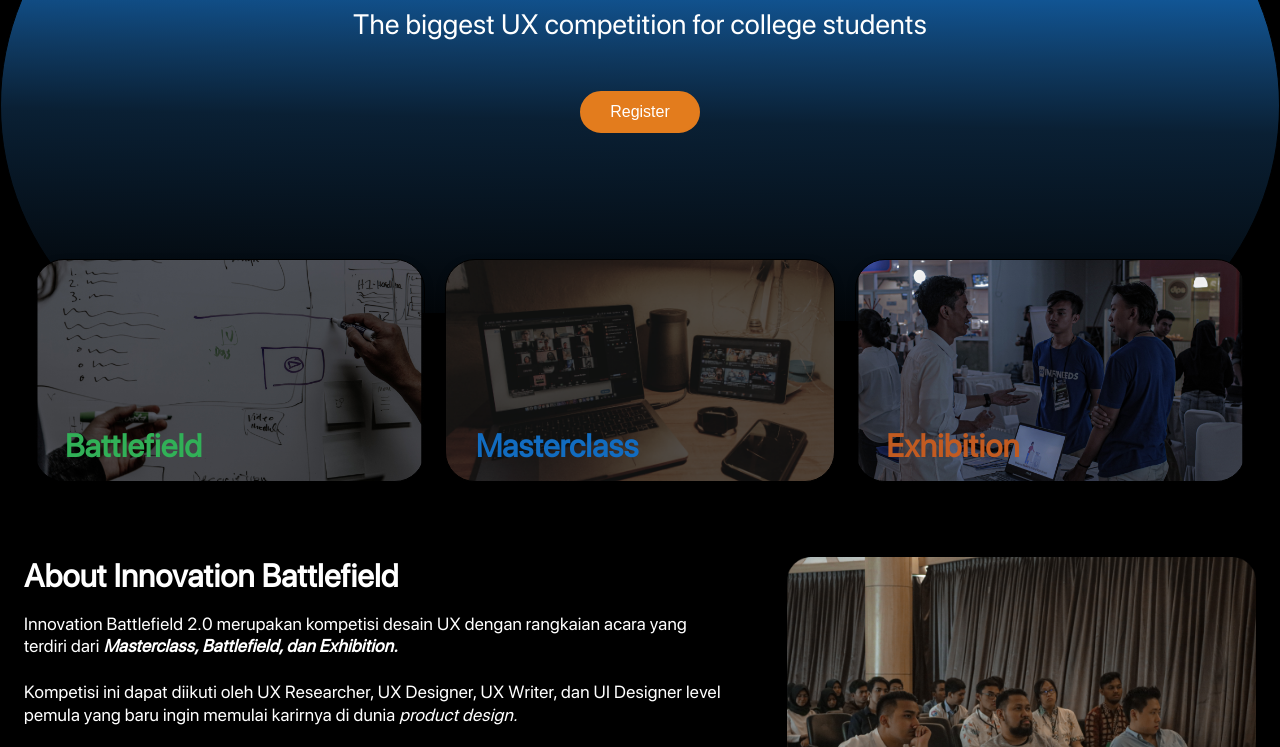
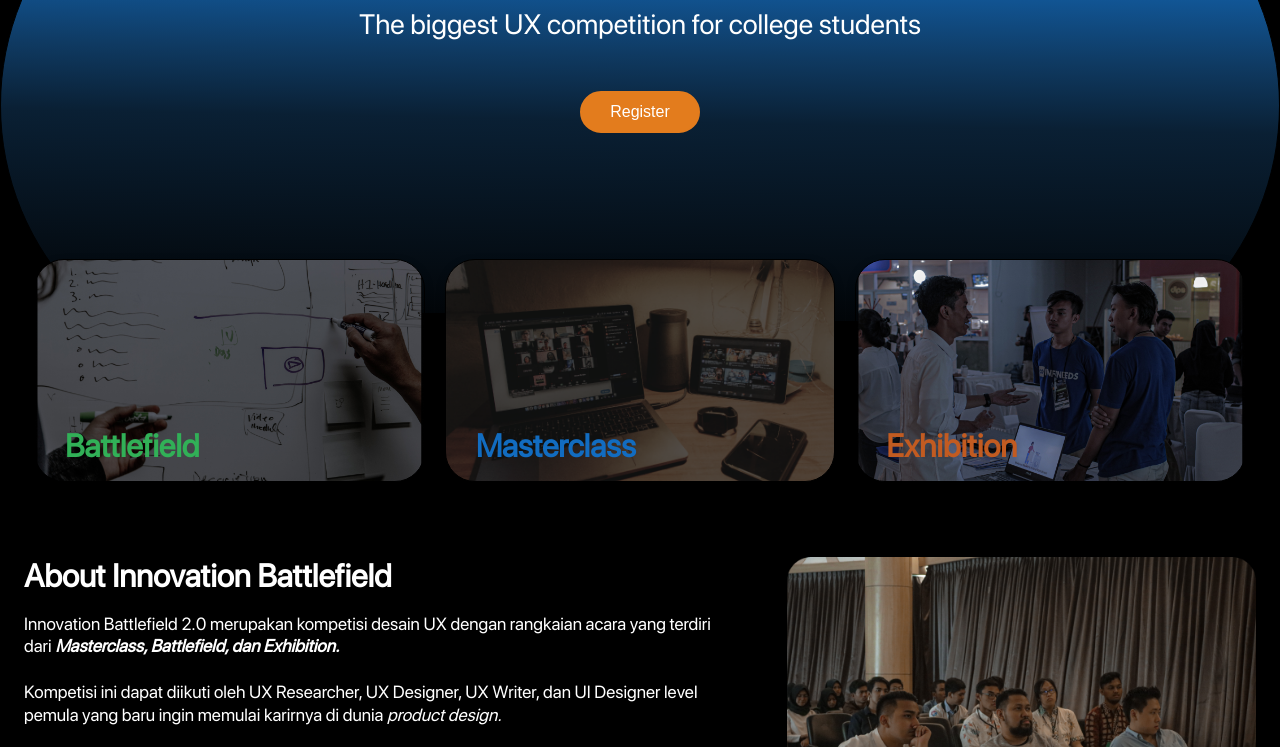
Before and after one commit to zhorifmaulana/ui-ib, a Gatsby site: page / in a window 1280 px wide. Shown: the part 488-1235 px from the top of the page. Built offline with nearby package versions, Linux system fonts and the light colour scheme; Gatsby itself is replaced by a stand-in of ours.

Commit message:
remove letter spacing

```diff
--- a/src/components/layout.css
+++ b/src/components/layout.css
@@ -44,10 +44,6 @@ a:hover {
   opacity: 0.75;
 }
 
-div, p {
-  letter-spacing: .25px;
-}
-
 p {
   line-height: 1.3;
 }
```
